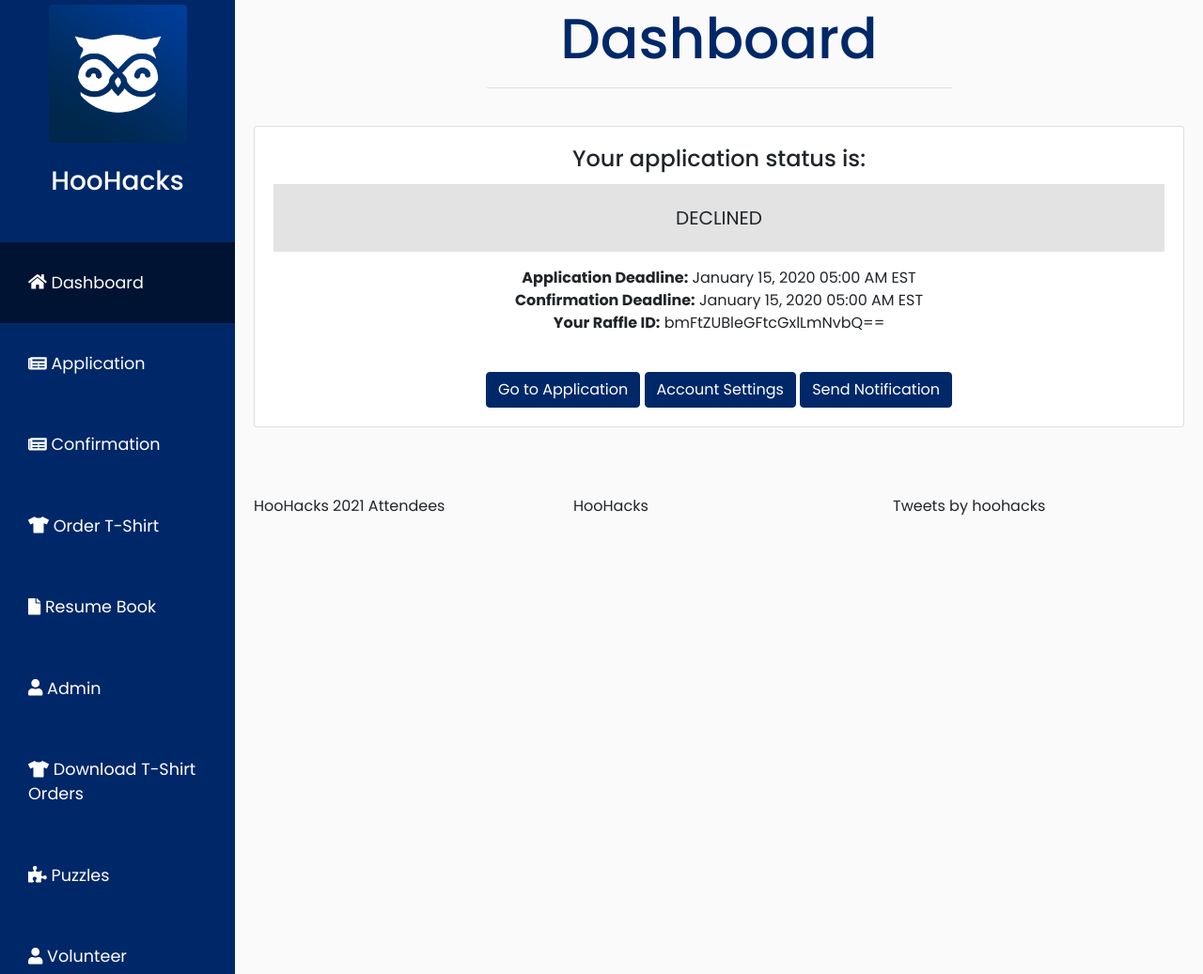
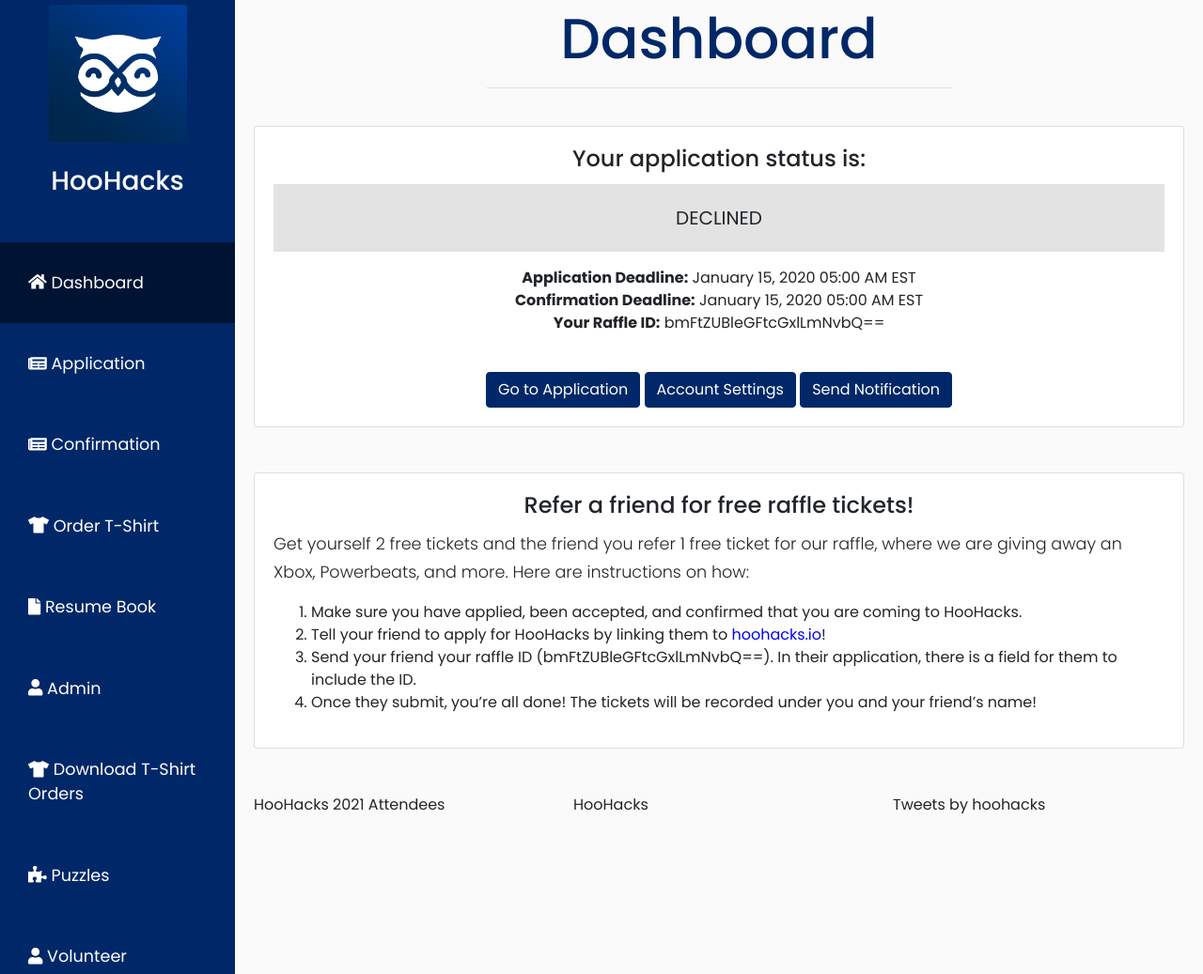
Before and after one commit to rithik/HackX, a Django app: page /dashboard in a window 1280 px wide. Shown: the part 15-1052 px from the top of the page at 94% size. Run offline with Django 3.2, Linux system fonts and the light colour scheme; a user stored in the database is signed in; tables that the repository leaves empty hold one stand-in row (values such as "Sample post"); some libraries are stand-ins or nearby versions.

Commit message:
Update Raffle

```diff
--- a/applications/views.py
+++ b/applications/views.py
@@ -95,7 +95,8 @@ def application(request, msg=''):
             a.referrer = referrer
             a.referrer_locked = True
             friend = friends.first()
-            friend.raffle_tickets += 1
+            friend.raffle_tickets += 2
+            u.raffle_tickets += 1
             friend.save()
 
         if mlh == "on":
--- a/templates/dashboard.html
+++ b/templates/dashboard.html
@@ -71,6 +71,20 @@
       </div>
     </div>
     <br/>
+    <br/>
+    <div class="card" class="main-card">
+        <div class="card-body">
+          <h4 class="card-title"><center>Refer a friend for free raffle tickets!</h4>
+          <p class="card-text" style="color:#212529;">
+            Get yourself 2 free tickets and the friend you refer 1 free ticket for our raffle, where we are giving away an Xbox, Powerbeats, and more. Here are instructions on how:
+            <ol type="1">
+                <li>Make sure you have applied, been accepted, and confirmed that you are coming to HooHacks.</li>
+                <li>Tell your friend to apply for HooHacks by linking them to <a href="https://hoohacks.io" style="color:blue">hoohacks.io</a>!</li>
+                <li>Send your friend your raffle ID ({{ user.raffle_id }}). In their application, there is a field for them to include the ID.</li>
+                <li>Once they submit, you’re all done! The tickets will be recorded under you and your friend’s name!</li>
+            </ol>
+        </div>
+      </div>
     <br/>
     <br/>
     <div class="row">
```
